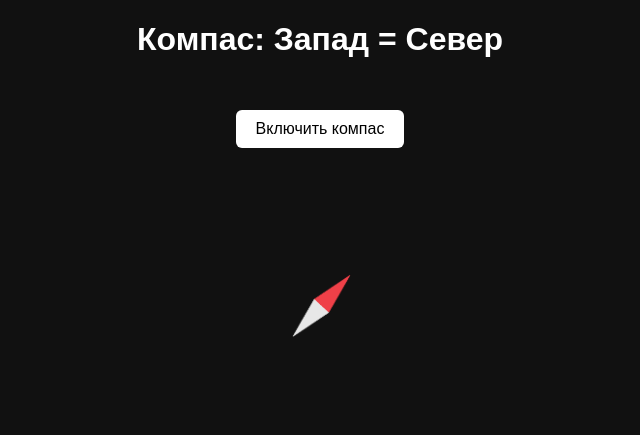
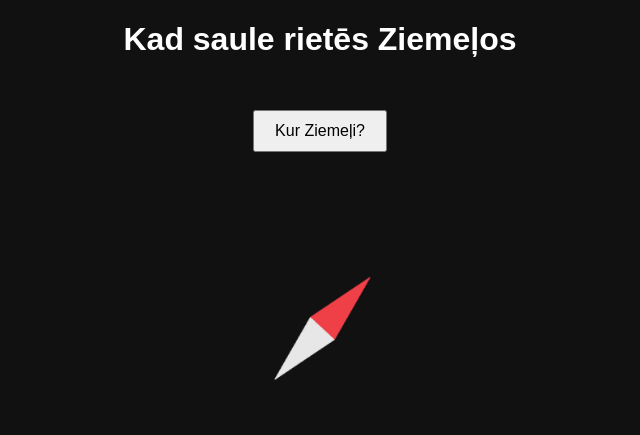
Before and after one commit to innathanksbeyonce/com-pass, a plain HTML site: page index.html in a window 1280 px wide. Shown: the whole page, without its empty margins (320-960 px from the left). Drawn offline with Linux system fonts and the light colour scheme.

Commit message:
Update index.html

```diff
--- a/index.html
+++ b/index.html
@@ -1,8 +1,8 @@
 <!DOCTYPE html>
-<html lang="ru">
+<html lang="lv">
 <head>
   <meta charset="UTF-8">
-  <title>Компас: Запад = Север</title>
+  <title>Compass</title>
   <style>
     body {
       margin: 0;
@@ -11,30 +11,24 @@
       font-family: sans-serif;
       text-align: center;
     }
-
     #arrow {
-      width: 120px;
-      height: 120px;
-      margin: 100px auto;
+      width: 200px;
+      height: 200px;
+      margin: 80px auto;
       background: url('arrow.png') center/contain no-repeat;
       transform-origin: center;
       transition: transform 0.05s linear;
     }
-
     button {
       padding: 10px 20px;
       font-size: 16px;
       margin-top: 30px;
-      background: white;
-      color: black;
-      border: none;
-      border-radius: 6px;
     }
   </style>
 </head>
 <body>
-  <h1>Компас: Запад = Север</h1>
-  <button onclick="init()">Включить компас</button>
+  <h1>Kad saule rietēs Ziemeļos</h1>
+  <button onclick="init()">Kur Ziemeļi?</button>
   <div id="arrow"></div>
 
   <script>
@@ -43,11 +37,11 @@
         try {
           const res = await DeviceOrientationEvent.requestPermission();
           if (res !== 'granted') {
-            alert('Разрешение не получено');
+            alert('Nav saņemta atļauja');
             return;
           }
         } catch (e) {
-          alert('Ошибка при запросе разрешения');
+          alert('Kļūda');
           return;
         }
       }
@@ -55,7 +49,7 @@
       window.addEventListener('deviceorientation', e => {
         if (!e.alpha) return;
         let alpha = e.alpha;
-        let adjusted = (alpha + 90) % 360; // Запад = Север
+        let adjusted = (alpha + 90) % 360; //
         document.getElementById('arrow').style.transform = `rotate(${adjusted}deg)`;
       });
     }
```
